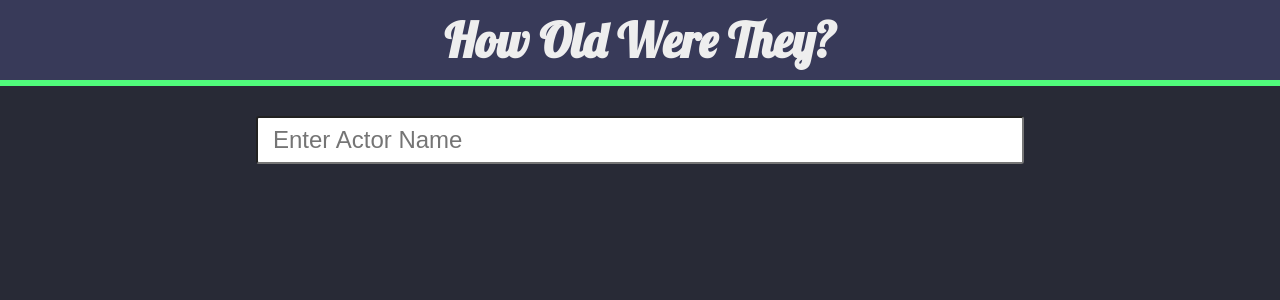
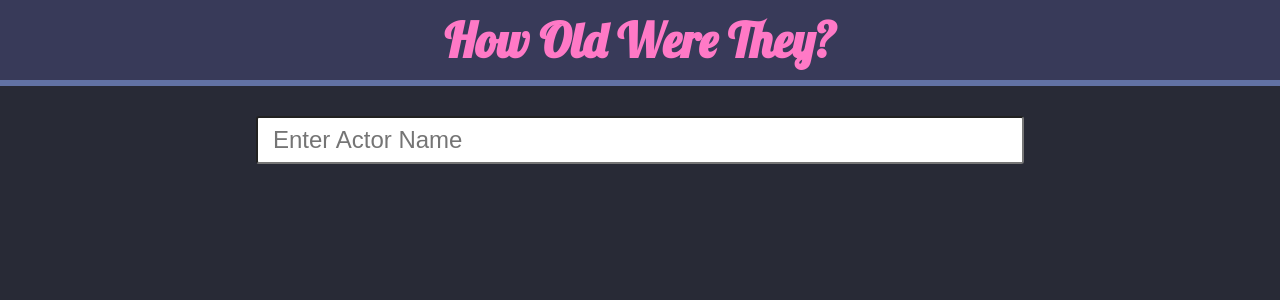
Before and after one commit to JKaram/How-Old-Were-They, a React (Create React App) app: page / in a window 1280 px wide. Shown: the top 300 px of the page. Built offline with nearby package versions, Linux system fonts and the light colour scheme.

Commit message:
change colors

```diff
--- a/src/App.js
+++ b/src/App.js
@@ -38,21 +38,11 @@ const theme = {
   red: "#ff5555",
   yellow: "#f1fa8c",
   cyan: "#8be9fd",
+  currentLine: "#44475a	",
+  selection: "#44475a",
+  forground: "#f8f8f2",
+  comment: "#6272a4",
 };
-
-// Palette	Hex	RGB	HSL	Color Picker Boxes
-// Background	#282a36	40 42 54	231° 15% 18%	Background Color
-// Current Line	#44475a	68 71 90	232° 14% 31%	Current Line Color
-// Selection	#44475a	68 71 90	232° 14% 31%	Selection Color
-// Foreground	#f8f8f2	248 248 242	60° 30% 96%	Foreground Color
-// Comment	#6272a4	98 114 164	225° 27% 51%	Comment Color
-// Cyan	#8be9fd	139 233 253	191° 97% 77%	Cyan Color
-// Green	#50fa7b	80 250 123	135° 94% 65%	Green Color
-// Orange	#ffb86c	255 184 108	31° 100% 71%	Orange Color
-// Pink	#ff79c6	255 121 198	326° 100% 74%	Pink Color
-// Purple	#bd93f9	189 147 249	265° 89% 78%	Purple Color
-// Red	#ff5555	255 85 85	0° 100% 67%	Red Color
-// Yellow	#f1fa8c	241 250 140	65° 92% 76%	Yellow Color
 
 function App() {
   const [text, setText] = useState("");
--- a/src/components/common/Actor.js
+++ b/src/components/common/Actor.js
@@ -13,7 +13,7 @@ const Wrapper = styled.div`
   border: 5px solid ${(p) => p.theme.header};
 
   &:hover {
-    border: 5px solid ${(p) => p.theme.pink};
+    border: 5px solid ${(p) => p.theme.comment};
   }
   cursor: pointer;
 
--- a/src/components/common/Header.js
+++ b/src/components/common/Header.js
@@ -7,7 +7,7 @@ const Wrapper = styled.header`
   display: flex;
   flex-direction: column;
   padding: 10px;
-  border-bottom: 6px solid rgb(80, 250, 123);
+  border-bottom: 6px solid ${(p) => p.theme.comment};
   background: rgb(56, 58, 89);
 `;
 
--- a/src/components/common/Title.js
+++ b/src/components/common/Title.js
@@ -6,6 +6,7 @@ const Title = styled.h1`
   font-family: "Lobster", cursive;
   font-size: 3rem;
   text-align: center;
+  color: ${(p) => p.theme.pink};
 `;
 
 export { Title };
```
